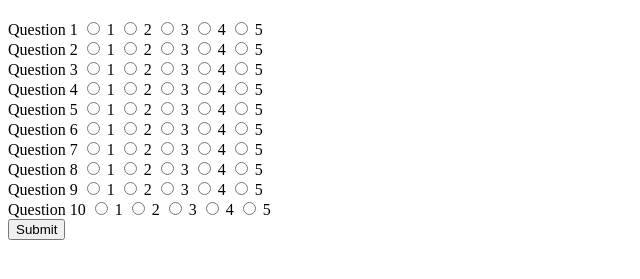
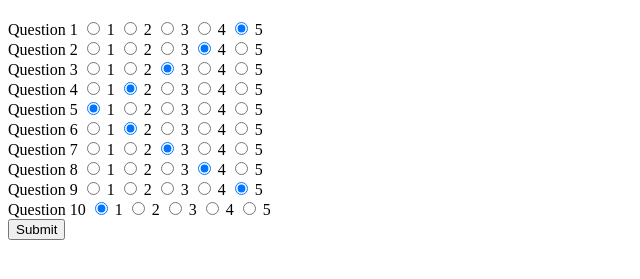
Before and after one commit to RexStrider/FriendFinder, a website: page app/public/survey.html in a window 1280 px wide. Shown: the part 61-340 px from the top of the page, without its empty margins (0-640 px from the left). Drawn offline with nearby package versions, Linux system fonts and the light colour scheme.

Commit message:
updated post response, added node package underscore

```diff
--- a/app/public/survey.html
+++ b/app/public/survey.html
@@ -27,35 +27,35 @@
             <input type="radio" name="q1" value="2"> 2
             <input type="radio" name="q1" value="3"> 3
             <input type="radio" name="q1" value="4"> 4
-            <input type="radio" name="q1" value="5"> 5
+            <input type="radio" name="q1" value="5" checked> 5
         </section>
         <section>
             <label>Question 2</label>
             <input type="radio" name="q2" value="1"> 1
             <input type="radio" name="q2" value="2"> 2
             <input type="radio" name="q2" value="3"> 3
-            <input type="radio" name="q2" value="4"> 4
+            <input type="radio" name="q2" value="4" checked> 4
             <input type="radio" name="q2" value="5"> 5
         </section>
         <section>
             <label>Question 3</label>
             <input type="radio" name="q3" value="1"> 1
             <input type="radio" name="q3" value="2"> 2
-            <input type="radio" name="q3" value="3"> 3
+            <input type="radio" name="q3" value="3" checked> 3
             <input type="radio" name="q3" value="4"> 4
             <input type="radio" name="q3" value="5"> 5
         </section>
         <section>
             <label>Question 4</label>
             <input type="radio" name="q4" value="1"> 1
-            <input type="radio" name="q4" value="2"> 2
+            <input type="radio" name="q4" value="2" checked> 2
             <input type="radio" name="q4" value="3"> 3
             <input type="radio" name="q4" value="4"> 4
             <input type="radio" name="q4" value="5"> 5
         </section>
         <section>
             <label>Question 5</label>
-            <input type="radio" name="q5" value="1"> 1
+            <input type="radio" name="q5" value="1" checked> 1
             <input type="radio" name="q5" value="2"> 2
             <input type="radio" name="q5" value="3"> 3
             <input type="radio" name="q5" value="4"> 4
@@ -64,7 +64,7 @@
         <section>
             <label>Question 6</label>
             <input type="radio" name="q6" value="1"> 1
-            <input type="radio" name="q6" value="2"> 2
+            <input type="radio" name="q6" value="2" checked> 2
             <input type="radio" name="q6" value="3"> 3
             <input type="radio" name="q6" value="4"> 4
             <input type="radio" name="q6" value="5"> 5
@@ -73,7 +73,7 @@
             <label>Question 7</label>
             <input type="radio" name="q7" value="1"> 1
             <input type="radio" name="q7" value="2"> 2
-            <input type="radio" name="q7" value="3"> 3
+            <input type="radio" name="q7" value="3" checked> 3
             <input type="radio" name="q7" value="4"> 4
             <input type="radio" name="q7" value="5"> 5
         </section>
@@ -82,7 +82,7 @@
             <input type="radio" name="q8" value="1"> 1
             <input type="radio" name="q8" value="2"> 2
             <input type="radio" name="q8" value="3"> 3
-            <input type="radio" name="q8" value="4"> 4
+            <input type="radio" name="q8" value="4" checked> 4
             <input type="radio" name="q8" value="5"> 5
         </section>
         <section>
@@ -91,11 +91,11 @@
             <input type="radio" name="q9" value="2"> 2
             <input type="radio" name="q9" value="3"> 3
             <input type="radio" name="q9" value="4"> 4
-            <input type="radio" name="q9" value="5"> 5
+            <input type="radio" name="q9" value="5" checked> 5
         </section>
         <section>
             <label>Question 10</label>
-            <input type="radio" name="q10" value="1"> 1
+            <input type="radio" name="q10" value="1" checked> 1
             <input type="radio" name="q10" value="2"> 2
             <input type="radio" name="q10" value="3"> 3
             <input type="radio" name="q10" value="4"> 4
--- a/package.json
+++ b/package.json
@@ -20,6 +20,7 @@
   "homepage": "https://github.com/RexStrider/FriendFinder#readme",
   "dependencies": {
     "express": "^4.16.4",
-    "path": "^0.12.7"
+    "path": "^0.12.7",
+    "underscore": "^1.9.1"
   }
 }
```
Also changed, not shown: app/routing/apiRoutes.js (+25 -1 lines).
